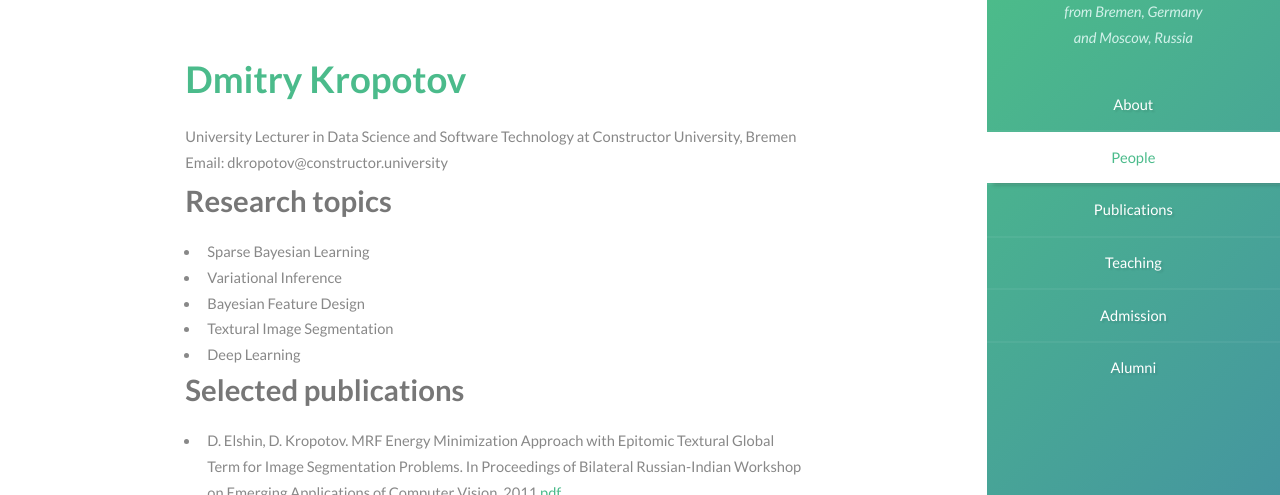
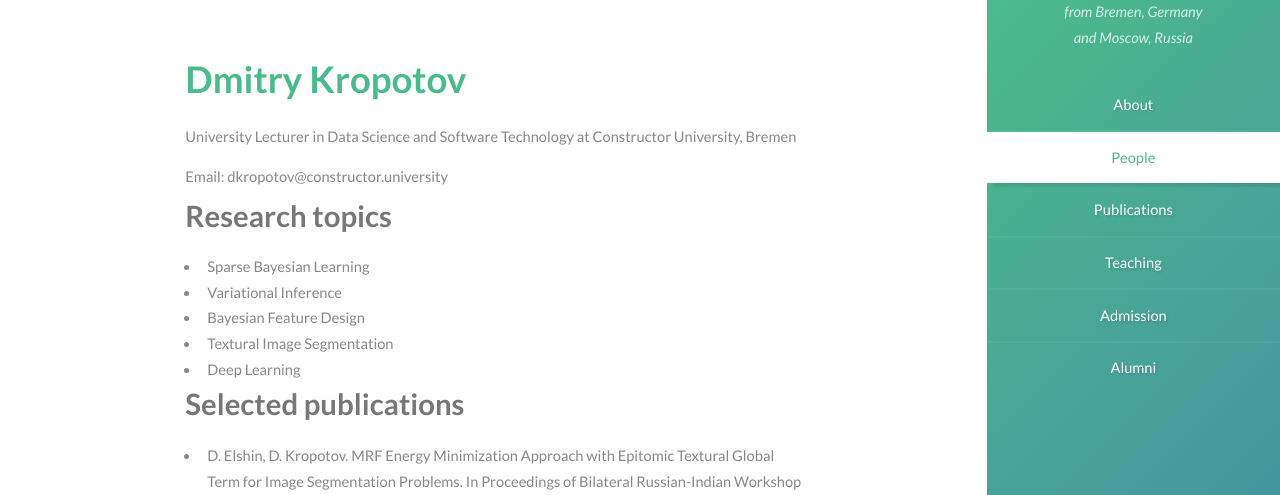
Before and after one commit to bayesgroup/dev.bayesgroup.org, a plain HTML site: page people/dmitry-kropotov/index.html in a window 1280 px wide. Shown: the part 227-722 px from the top of the page. Drawn offline with Linux system fonts and the light colour scheme.

Commit message:
file was modified
- from src@be44cf04445354582671890bca4d2774f74c0e7b

```diff
--- a/people/dmitry-kropotov/index.html
+++ b/people/dmitry-kropotov/index.html
@@ -70,8 +70,8 @@
 			<h2>Dmitry Kropotov</h2>
 		</header>
 
-    <p>University Lecturer in Data Science and Software Technology at Constructor University, Bremen
-Email: dkropotov@constructor.university</p>
+    <p>University Lecturer in Data Science and Software Technology at Constructor University, Bremen</p>
+<p>Email: dkropotov@constructor.university</p>
 <h2>Research topics</h2>
 <ul>
 <li>Sparse Bayesian Learning</li>
```
